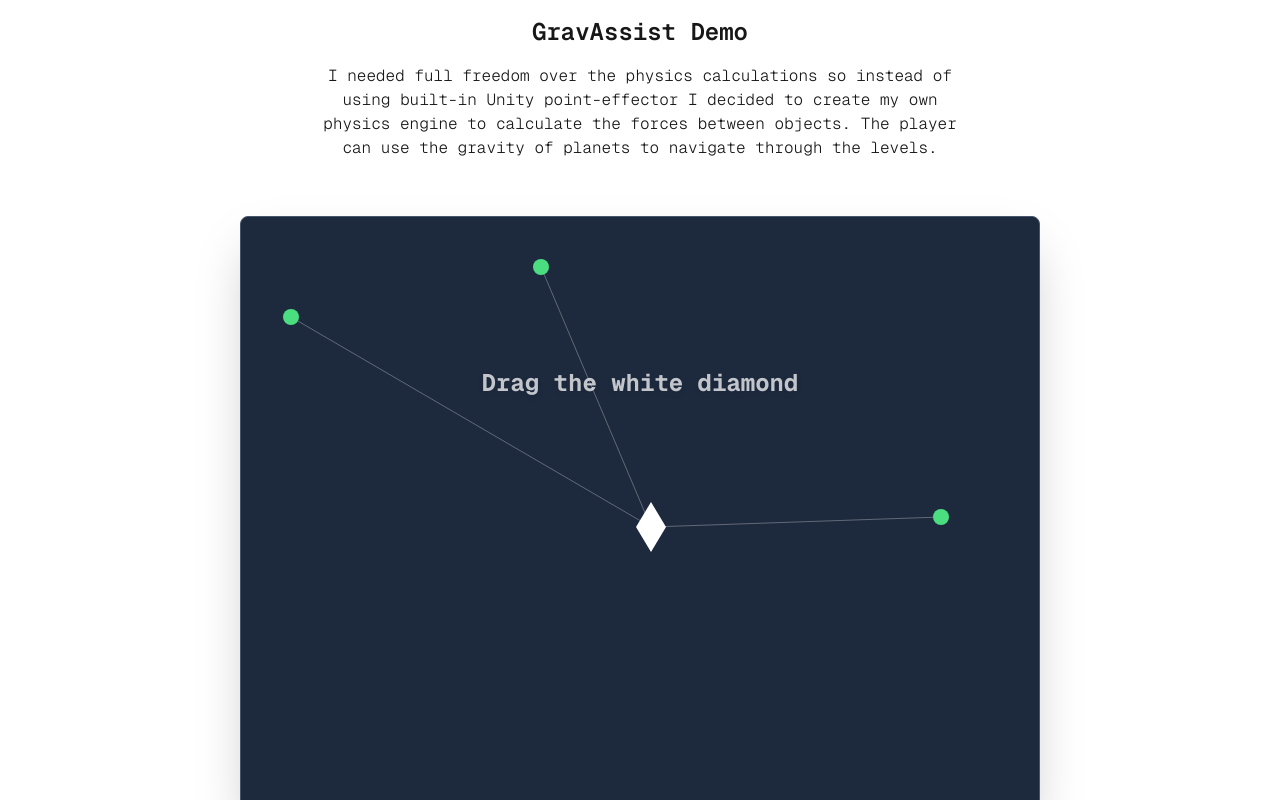
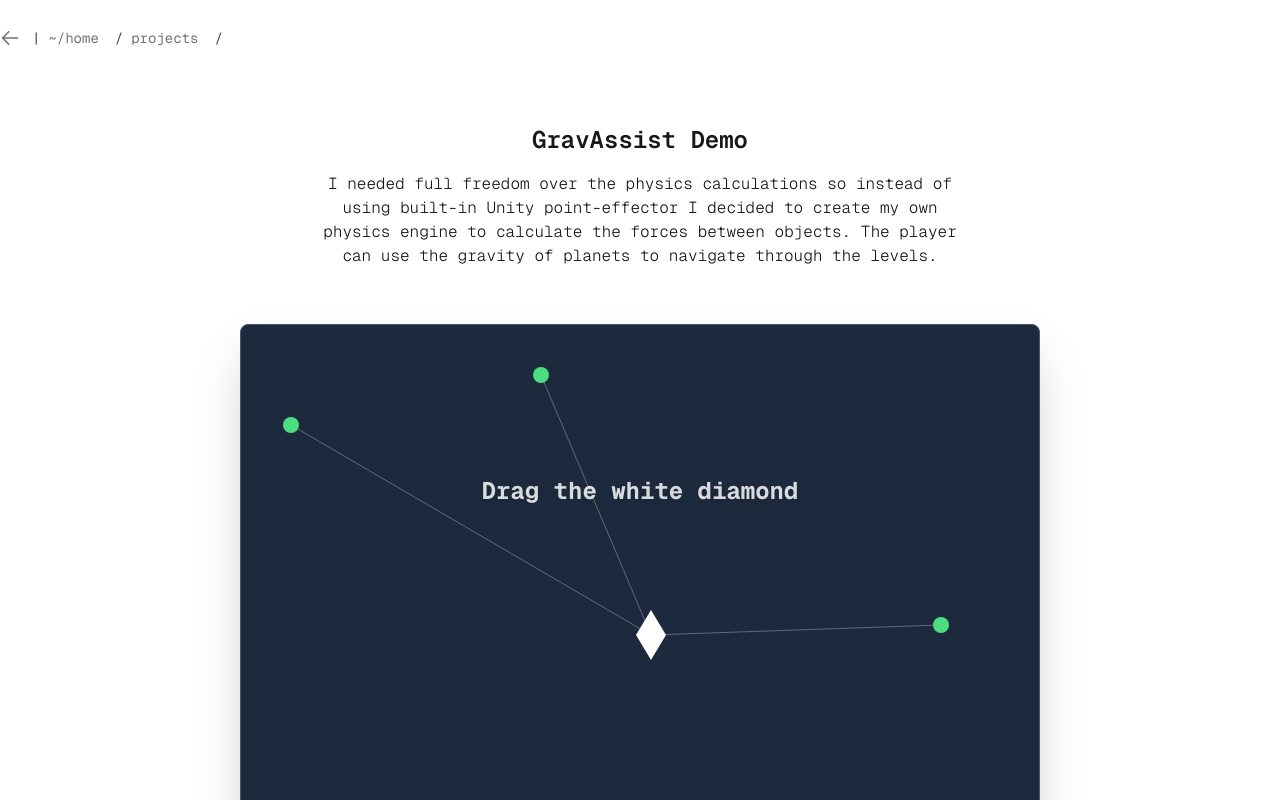
Before and after one commit to MrNtex/portfolio-v2, a Next.js app: page /projects/grav-assist-demo in a window 1280 px wide. Shown: the top 800 px of the page. Built offline with nearby package versions, Linux system fonts and the light colour scheme.

Commit message:
feat: add navigator component

```diff
--- a/app/layout.tsx
+++ b/app/layout.tsx
@@ -1,6 +1,7 @@
 import type { Metadata } from "next";
 import { Geist, Geist_Mono } from "next/font/google";
 import "./globals.css";
+import BreadcrumbNav from "@/components/breadcrumb-nav";
 
 const geistSans = Geist({
   variable: "--font-geist-sans",
@@ -28,6 +29,7 @@ export default function RootLayout({
         className={`${geistSans.variable} ${geistMono.variable} antialiased min-h-screen flex flex-col font-mono`}
       >
         <main className="flex-1 flex flex-col px-6 md:px-0">
+          <BreadcrumbNav />
           {children}
         </main>
         <footer className="flex items-center justify-end pr-4 py-4 bg-black">
--- /dev/null
+++ b/components/breadcrumb-nav.tsx
@@ -0,0 +1,59 @@
+'use client';
+
+import Link from 'next/link';
+import { usePathname } from 'next/navigation';
+
+export default function BreadcrumbNav() {
+  const pathname = usePathname();
+  if (pathname === '/') return null;
+  const segments = pathname.split('/').filter((item) => item !== '');
+  const backPath = segments.length > 1
+    ? `/${segments.slice(0, -1).join('/')}`
+    : '/';
+
+  return (
+    <nav className="w-full max-w-7xl mx-auto py-6 text-sm text-zinc-500 font-mono mb-8">
+      <div className="flex items-center gap-2">
+        <Link
+          href={backPath}
+          className="hover:text-white transition-colors p-1 -ml-1"
+          aria-label="Go back"
+        >
+          <svg
+            xmlns="http://www.w3.org/2000/svg"
+            fill="none"
+            viewBox="0 0 24 24"
+            strokeWidth={2}
+            stroke="currentColor"
+            className="w-5 h-5"
+          >
+            <path strokeLinecap="round" strokeLinejoin="round" d="M10.5 19.5L3 12m0 0l7.5-7.5M3 12h18" />
+          </svg>
+        </Link>
+        <span className="text-zinc-700">|</span>
+        <Link href="/" className="hover:text-white transition-colors">
+          ~/home
+        </Link>
+        {segments.map((segment, index) => {
+          const href = `/${segments.slice(0, index + 1).join('/')}`;
+          const isLast = index === segments.length - 1;
+
+          return (
+            <div key={href} className="flex items-center">
+              <span className="mx-2 text-zinc-700">/</span>
+              {isLast ? (
+                <span className="text-white font-semibold">
+                  {segment}
+                </span>
+              ) : (
+                <Link href={href} className="hover:text-white transition-colors">
+                  {segment}
+                </Link>
+              )}
+            </div>
+          );
+        })}
+      </div>
+    </nav>
+  );
+}
```
